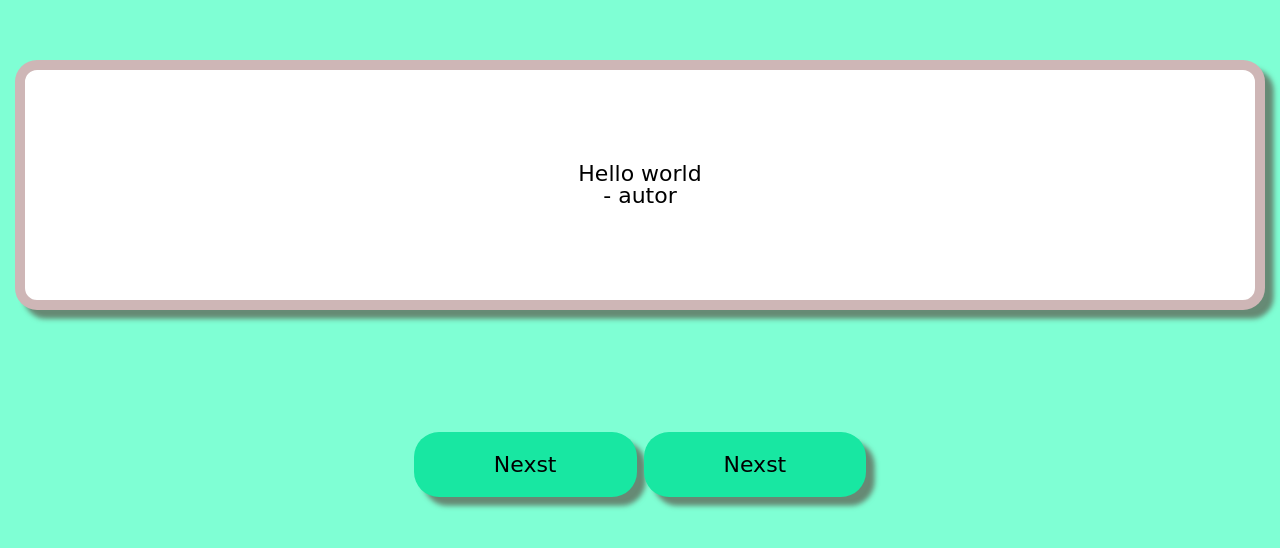
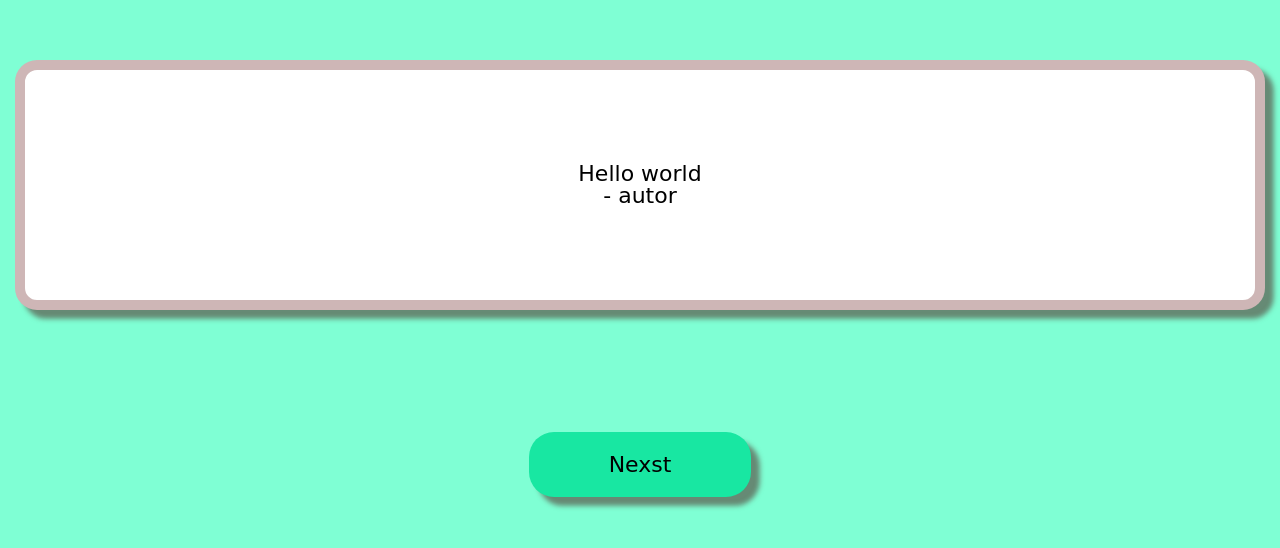
Before and after one commit to Anton-Dmitrievich/Random_quotes, a plain HTML site: page index.html in a window 1280 px wide. Shown: the part 122-670 px from the top of the page. Drawn offline with Linux system fonts and the light colour scheme.

Commit message:
Ferst Commit
Ferst Commit

```diff
--- a/index.html
+++ b/index.html
@@ -22,7 +22,6 @@
 			</div>
 			<div class="button">
 				<button class="button__txt" id="btn" onclick="generator();">Nexst</button>
-				<button class="button__txt" id="btn" onclick="generator();">Nexst</button>
 				<!--к кнопке добавим функцию:-->
 			</div>
 		</div>
```
